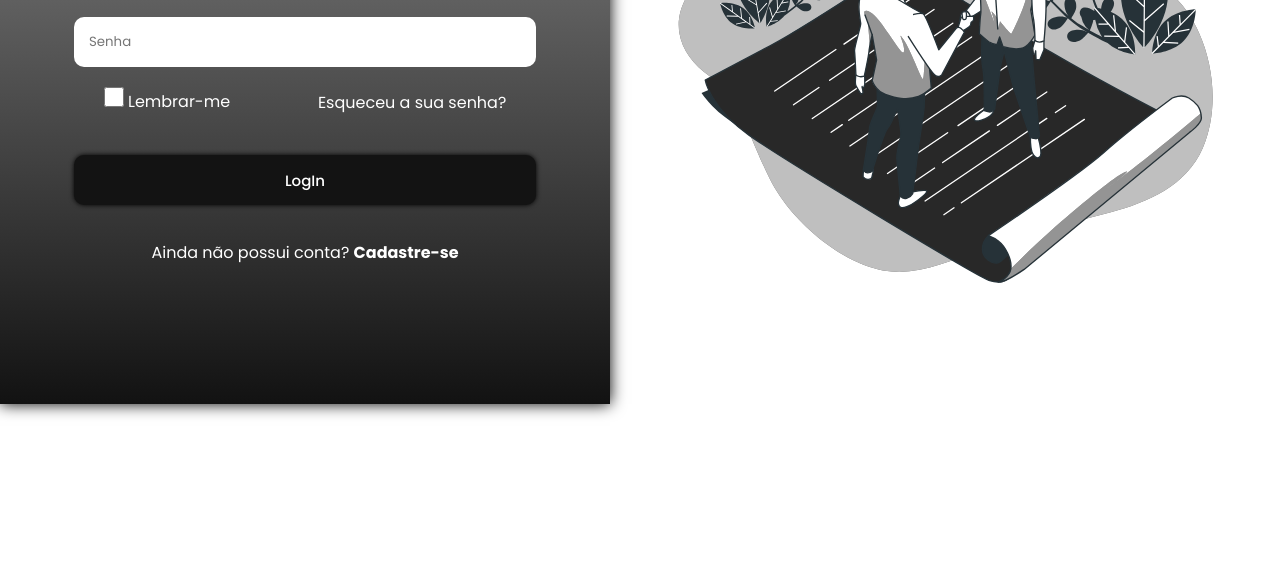
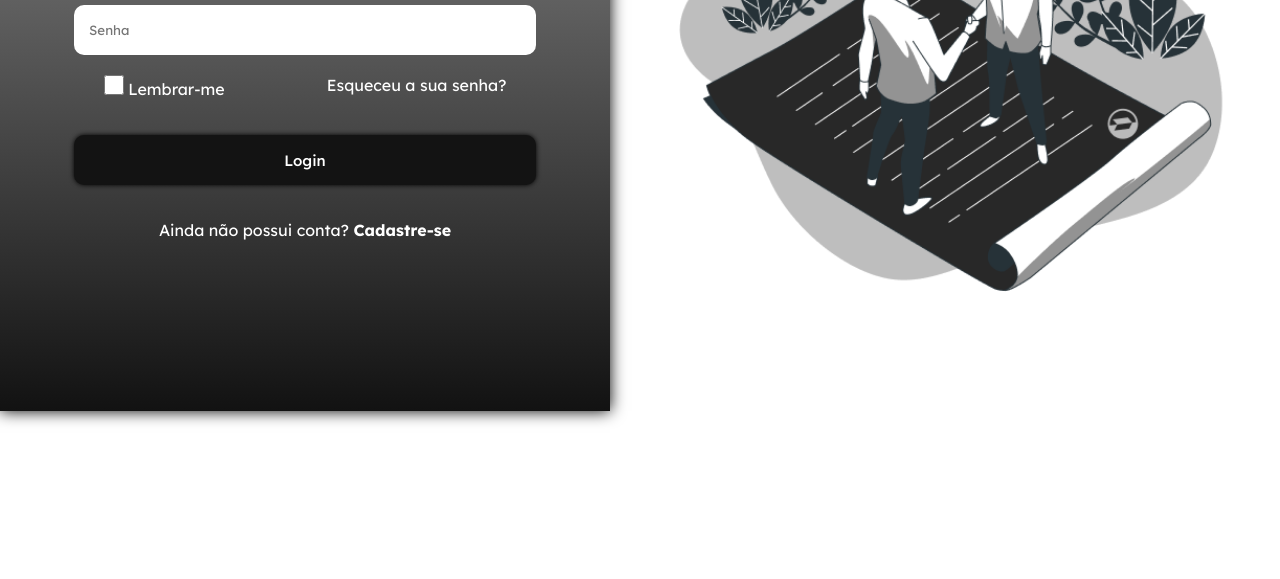
Before and after one commit to MariaE-duarda/PyIndcDash, a website: page public/index.html in a window 1280 px wide. Shown: the part 221-800 px from the top of the page. Drawn offline with Linux system fonts and the light colour scheme.

Commit message:
update imagens registro

```diff
--- a/public/index.html
+++ b/public/index.html
@@ -45,14 +45,14 @@
         </div>
       </div>
       <div class="container2">
-        <button type="submit" onclick="login()">LogIn</button> <br>
+        <button type="submit" onclick="login()">Login</button> <br>
       </div>
       <div class="cadastrar">
         <span>Ainda não possui conta? <b><a href="cadastrar.html">Cadastre-se</a></b></span>
       </div>
     </div>
     <div class="img-login"> <!--Contém a imagem-->
-      <img style="width: 670px; margin-top: -52px;" src="img/Agreement-bro.svg" alt="">
+      <img style="width: 670px; margin-top: -52px;" src="img/Agreement-bro.png" alt="">
     </div>
   </div>
 </body>
--- a/public/style/cadastro.css
+++ b/public/style/cadastro.css
@@ -1,4 +1,5 @@
 @import url('https://fonts.googleapis.com/css2?family=Poppins:wght@100;200;300;400;500;600;700;800;900&display=swap');
+@import url('https://fonts.googleapis.com/css2?family=Lexend:wght@100;200;300;400;500;600;700;800;900&display=swap');
 
 /*body{
     margin: 0;
@@ -55,7 +56,7 @@ a{
     margin: 0;
     padding: 0;
     box-sizing: border-box;
-    font-family: Poppins;
+    font-family: Lexend;
 }
 
 .all{
--- a/public/style/login.css
+++ b/public/style/login.css
@@ -1,5 +1,5 @@
 @import url('https://fonts.googleapis.com/css2?family=Poppins:wght@100;200;300;400;500;600;700;800;900&display=swap');
-
+@import url('https://fonts.googleapis.com/css2?family=Lexend:wght@100;200;300;400;500;600;700;800;900&display=swap');
 /*body{
     margin: 0;
     padding: 0;
@@ -46,7 +46,7 @@ a{
     margin: 0;
     padding: 0;
     box-sizing: border-box;
-    font-family: Poppins;
+    font-family: Lexend;
 }
 
 .all{
```
Also changed, not shown: public/cadastrar.html (+1 -1 lines), public/img/Agreement-bro.png (added), public/img/Agreement-bro.svg (deleted), public/img/Investment data-amico.png (added), public/img/Investment data-amico.svg (deleted).
